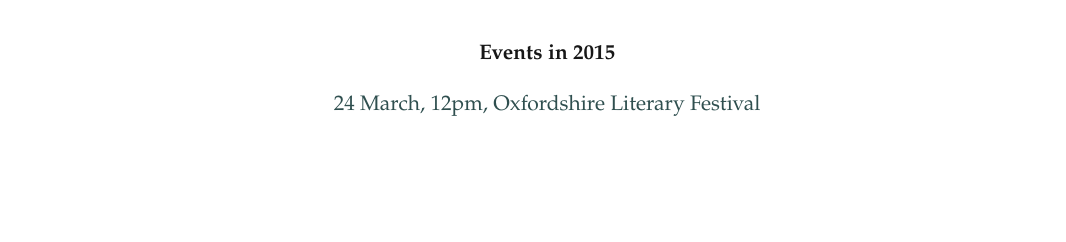
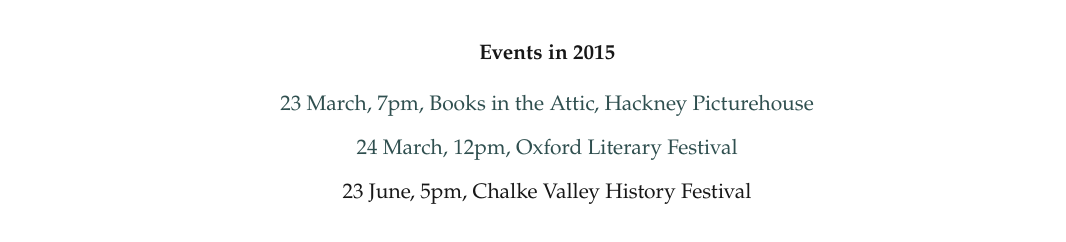
Before and after one commit to damonmcminn/anna-thomasson, a website: page src/events.jade in a window 1280 px wide. Shown: the part 132-374 px from the top of the page, without its empty margins (53-1119 px from the left). Drawn offline with nearby package versions, Linux system fonts and the light colour scheme; files that its build step writes are made by us from their sources.

Commit message:
Added events

```diff
--- a/src/events.jade
+++ b/src/events.jade
@@ -7,5 +7,9 @@
     div.row.text
      strong Events in 2015
     div.row
+      a(href='https://www.picturehouses.com/cinema/Hackney_Picturehouse/film/books-in-the-attic')
+        |23 March, 7pm, Books in the Attic, Hackney Picturehouse
+    div.row
       a(href='http://oxfordliteraryfestival.org/literature-events/2015/march-24/a-curious-friendship-the-story-of-a-bluestocking-and-a-bright-young-thing')
-          |24 March, 12pm, Oxfordshire Literary Festival
+          |24 March, 12pm, Oxford Literary Festival
+    div.row.text 23 June, 5pm, Chalke Valley History Festival
```
